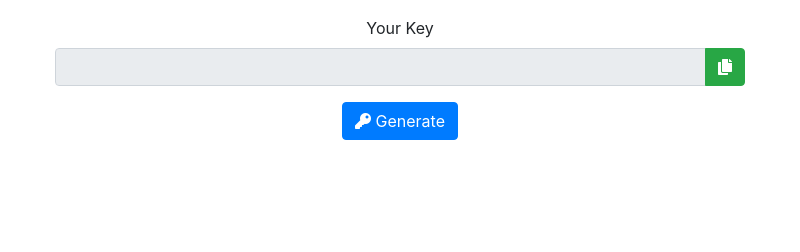
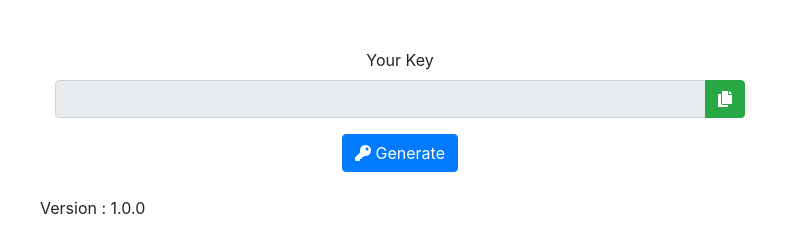
Before and after one commit to rzak23/key-generator, an Electron app: page index.html in a window 800 px wide. Drawn offline with nearby package versions, Linux system fonts and the light colour scheme.

Commit message:
tambah tombol copy dan petunjuk versi app

```diff
--- a/index.html
+++ b/index.html
@@ -10,17 +10,19 @@
     <link rel="stylesheet" href="node_modules/@fortawesome/fontawesome-free/css/fontawesome.min.css">
     <link rel="stylesheet" href="node_modules/@fortawesome/fontawesome-free/css/regular.min.css">
     <link rel="stylesheet" href="node_modules/@fortawesome/fontawesome-free/css/solid.min.css">
+    <!-- Toastr -->
+    <link rel="stylesheet" href="node_modules/toastr/build/toastr.css">
 </head>
 <body>
     <div class="container">
-        <div class="row mt-3">
+        <div class="row mt-5">
             <div class="col-lg-12 col-md-12 col-12 text-center">
                 <div class="form-group">
                     <label for="key">Your Key</label>
                     <div class="input-group">
                         <input type="text" class="form-control" id="key" autocomplete="off" readonly>
                         <div class="input-group-append">
-                            <button type="button" class="btn btn-success copu" data-clipboard-target="#key">
+                            <button type="button" class="btn btn-success copu" id="btnCop" data-clipboard-target="#key">
                                 <i class="fas fa-copy"></i>
                             </button>
                         </div>
@@ -34,10 +36,18 @@
                 </div>
             </div>
         </div>
+        <div class="row mt-2">
+            <span id="appVersion"></span>
+        </div>
     </div>
+    <!-- Jquery -->
     <script src="node_modules/jquery/dist/jquery.min.js"></script>
+    <!-- Bootstrap -->
     <script src="node_modules/bootstrap/dist/js/bootstrap.min.js"></script>
+    <!-- Clipboard -->
     <script src="node_modules/clipboard/dist/clipboard.min.js"></script>
+    <!-- Toastr -->
+    <script src="node_modules/toastr/toastr.js"></script>
     <script>
         $(document).ready(function(){
             $('#btnGenerate').click(function(){
@@ -49,6 +59,31 @@
                 var rs = randomString(char);
                 $('#key').val(rs);
             });
+
+            // toastr
+            toastr.options = {
+                "closeButton": false,
+                "debug": false,
+                "newestOnTop": false,
+                "progressBar": true,
+                "positionClass": "toast-top-center",
+                "preventDuplicates": false,
+                "onclick": null,
+                "showDuration": "300",
+                "hideDuration": "1000",
+                "timeOut": "5000",
+                "extendedTimeOut": "1000",
+                "showEasing": "swing",
+                "hideEasing": "linear",
+                "showMethod": "fadeIn",
+                "hideMethod": "fadeOut"
+            }
+            $('#btnCop').click(function(){
+                toastr.success('Key Tersalin');
+            });
+            $.getJSON('./package.json',function(data){
+                $('#appVersion').html("Version : "+data.version);
+            })
         })
 
         function randomString(char) {
```
Also changed, not shown: 1 other file.
